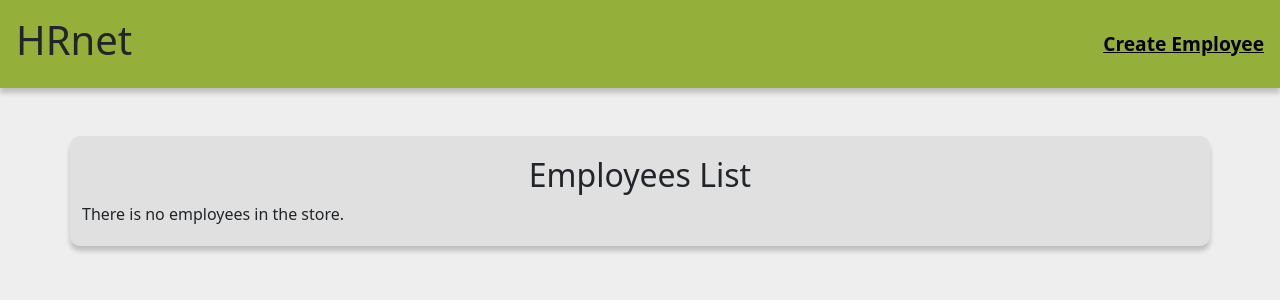
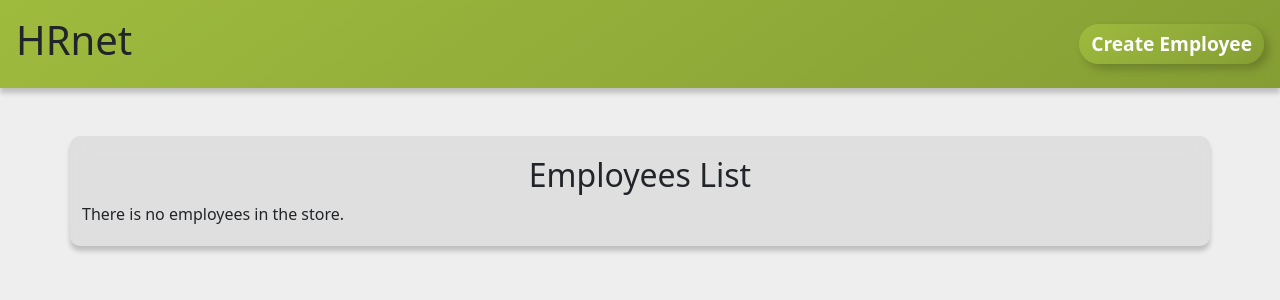
Before and after one commit to Clement-Pivot/HRNet, a React (Vite) app: page /employee-list in a window 1280 px wide. Shown: the top 300 px of the page. Built offline with nearby package versions, Linux system fonts and the light colour scheme.

Commit message:
feat: add animation to buttons ✨

```diff
--- a/src/components/Header/index.tsx
+++ b/src/components/Header/index.tsx
@@ -12,12 +12,16 @@ export default function Header() {
       <h1>HRnet</h1>
       {location.pathname == '/' ? (
         <>
-          <Link to="/employee-list">View Current Employees</Link>
+          <Link to="/employee-list" className="btn">
+            View Current Employees
+          </Link>
           <title>HRnet - Create Employee</title>
         </>
       ) : (
         <>
-          <Link to="/">Create Employee</Link>
+          <Link to="/" className="btn">
+            Create Employee
+          </Link>
           <title>HRnet - Employees List</title>
         </>
       )}
--- a/src/main.scss
+++ b/src/main.scss
@@ -3,17 +3,12 @@ body {
 }
 
 .nav {
-  background-color: #94af3a;
+  background: linear-gradient(145deg, #9ebb3e, #859e34);
   box-shadow: 0 5px 5px rgba($color: #000, $alpha: 0.2);
-  a {
-    font-size: larger;
-    font-weight: bolder;
-    color: #000;
-  }
 }
 
 input,
-select,
+select:not(.date-picker__month-year--dropdown),
 .tableViewer table,
 .input-group-text {
   box-shadow: 0 5px 5px rgba($color: #000000, $alpha: 0.2);
@@ -23,15 +18,24 @@ input {
   margin-bottom: 10px;
 }
 
-button {
+.btn {
   border-radius: 20px;
   background: linear-gradient(145deg, #9ebb3e, #859e34);
-  border: 0 none #000 !important;
+  border: 0 none #000;
   box-shadow: 5px 5px 10px rgba($color: #000, $alpha: 0.2);
+  font-size: larger;
+  font-weight: bolder;
+  color: #fff;
+  transition: transform 0.1s;
+  &:hover {
+    color: #000;
+    transform: scale(1.1);
+  }
 }
 
 main {
   background-color: rgba($color: #666, $alpha: 0.1);
+  backdrop-filter: blur(10px);
   border-radius: 10px;
   padding: 20px;
   box-shadow: 0 5px 5px rgba($color: #000, $alpha: 0.2);
```
